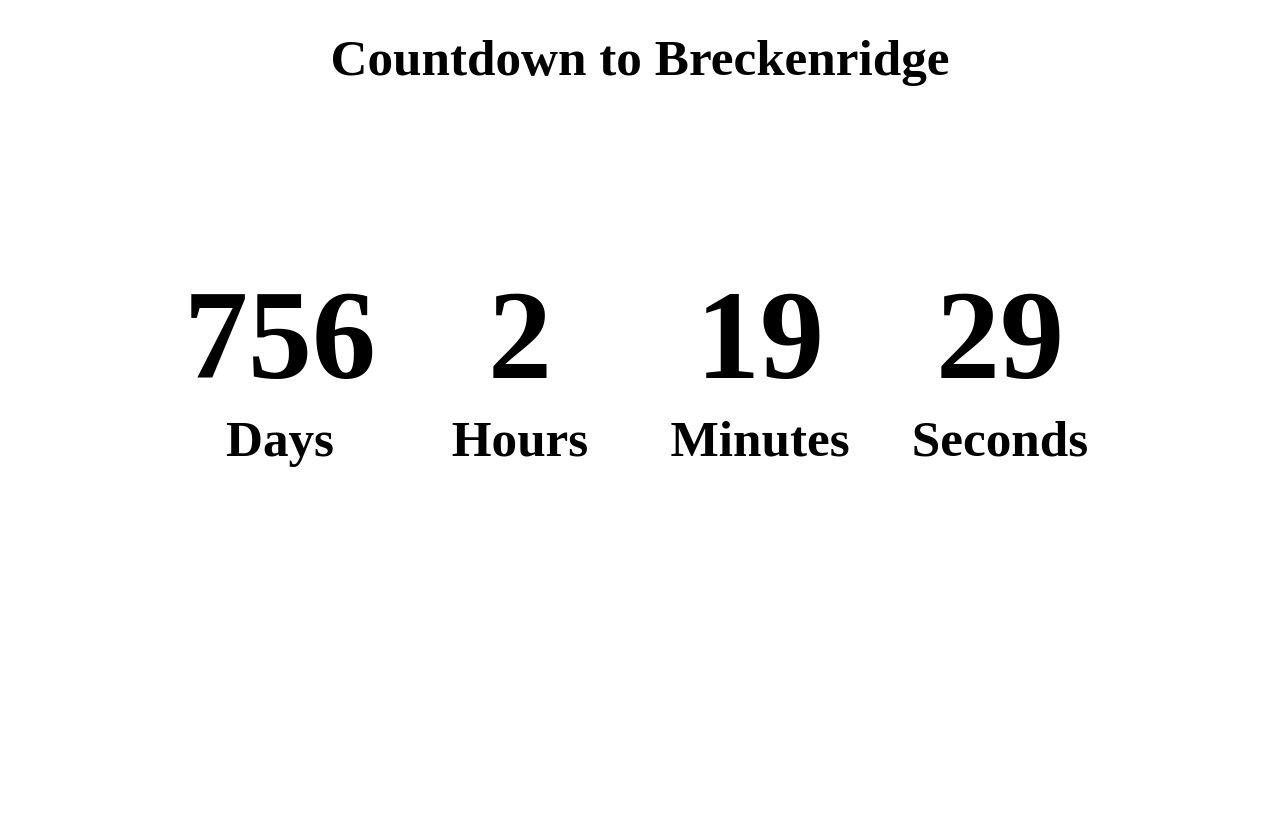
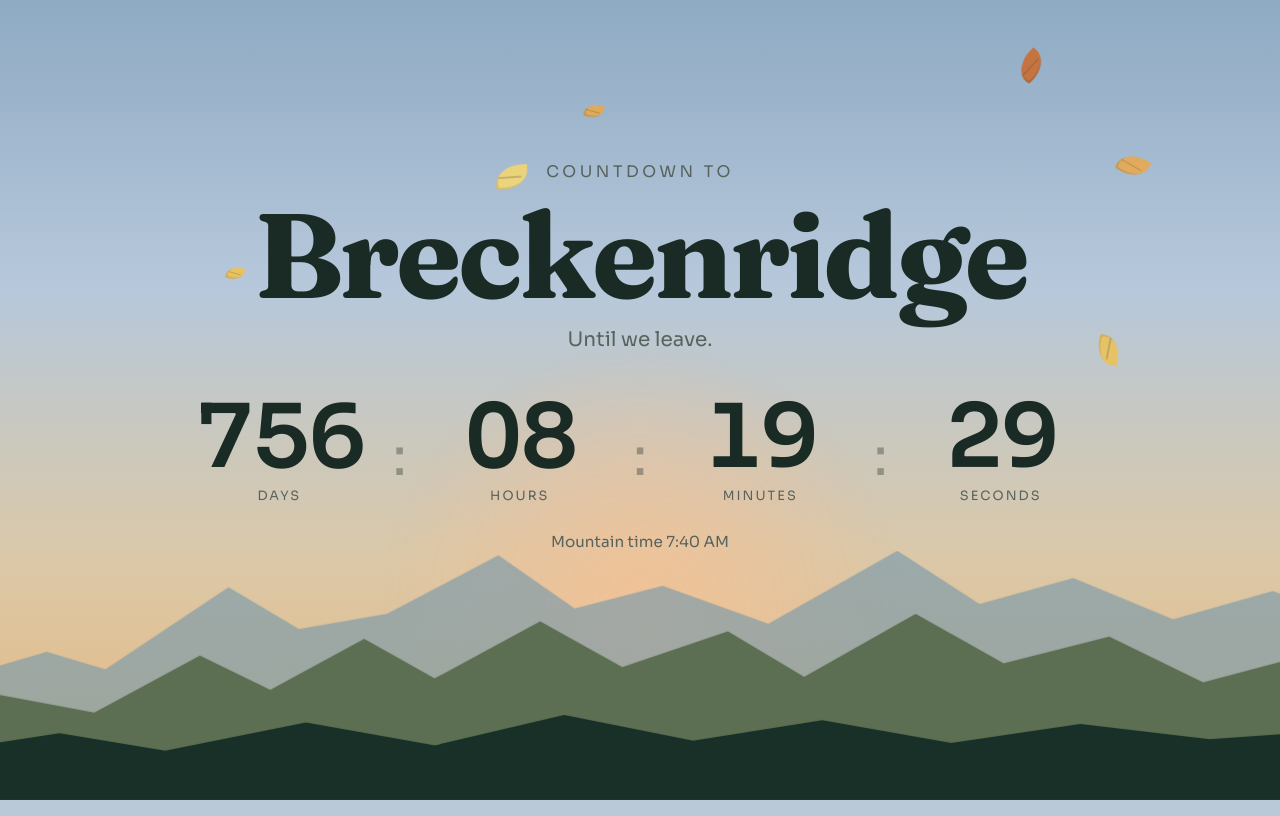
Before and after one commit to mykeld74/Countdown, a SvelteKit app: page / in a window 1280 px wide. Built offline with nearby package versions, Linux system fonts and the light colour scheme; no server answers.

Commit message:
update design

```diff
--- a/src/app.html
+++ b/src/app.html
@@ -4,6 +4,13 @@
 		<meta charset="utf-8" />
 		<link rel="icon" href="%sveltekit.assets%/favicon.png" />
 		<meta name="viewport" content="width=device-width, initial-scale=1" />
+		<meta name="description" content="Countdown to Breckenridge" />
+		<link rel="preconnect" href="https://fonts.googleapis.com" />
+		<link rel="preconnect" href="https://fonts.gstatic.com" crossorigin />
+		<link
+			href="https://fonts.googleapis.com/css2?family=Fraunces:opsz,wght@9..144,500;9..144,700&family=Sora:wght@400;500;600&display=swap"
+			rel="stylesheet"
+		/>
 		%sveltekit.head%
 	</head>
 	<body data-sveltekit-preload-data="hover">
--- a/src/routes/+page.svelte
+++ b/src/routes/+page.svelte
@@ -1,130 +1,600 @@
 <script>
-	// import '$lib/css/reset.css';
-	import 'open-props/style';
-	import 'open-props/normalize';
-	let timeLeft;
-	let daysLeft;
-	let hoursLeft;
-	let minutesLeft;
-	let secondsLeft;
+	import { onMount } from 'svelte';
 
-	const endTime = new Date('2026-10-14T16:00:00').getTime();
+	/** Oct 14 2026, 4pm Mountain Daylight Time */
+	const endTime = new Date('2026-10-14T16:00:00-06:00').getTime();
+	const breckLat = 39.4817;
+	const breckLon = -106.0384;
 
-	const countdown = () => {
-		timeLeft = Math.floor((endTime - Date.now()) / 1000);
-		daysLeft = Math.floor(timeLeft / (24 * 60 * 60));
-		hoursLeft = Math.floor((timeLeft / (60 * 60)) % 24);
-		minutesLeft = Math.floor((timeLeft / 60) % 60);
-		secondsLeft = timeLeft % 60;
+	const weatherLabels = /** @type {Record<number, string>} */ ({
+		0: 'Clear skies',
+		1: 'Mostly clear',
+		2: 'Partly cloudy',
+		3: 'Overcast',
+		45: 'Foggy',
+		48: 'Icy fog',
+		51: 'Light drizzle',
+		53: 'Drizzle',
+		55: 'Heavy drizzle',
+		61: 'Light rain',
+		63: 'Rain',
+		65: 'Heavy rain',
+		71: 'Light snow',
+		73: 'Snow',
+		75: 'Heavy snow',
+		77: 'Snow grains',
+		80: 'Light showers',
+		81: 'Showers',
+		82: 'Heavy showers',
+		85: 'Snow showers',
+		86: 'Heavy snow showers',
+		95: 'Thunderstorm',
+		96: 'Thunder + hail',
+		99: 'Heavy hail'
+	});
 
-		if (timeLeft <= 0) {
-			clearInterval(countdownInterval);
-			timeLeft = 0;
+	const getParts = () => {
+		const remaining = Math.floor((endTime - Date.now()) / 1000);
+		if (remaining <= 0) {
+			return { arrived: true, daysLeft: 0, hoursLeft: 0, minutesLeft: 0, secondsLeft: 0 };
+		}
+		return {
+			arrived: false,
+			daysLeft: Math.floor(remaining / 86400),
+			hoursLeft: Math.floor((remaining / 3600) % 24),
+			minutesLeft: Math.floor((remaining / 60) % 60),
+			secondsLeft: remaining % 60
+		};
+	};
+
+	let parts = $state({
+		arrived: false,
+		daysLeft: 0,
+		hoursLeft: 0,
+		minutesLeft: 0,
+		secondsLeft: 0
+	});
+	let ready = $state(false);
+	let mountainTime = $state('');
+	let tempF = $state(/** @type {number | null} */ (null));
+	let conditionLabel = $state('');
+
+	const pad = (n) => String(n).padStart(2, '0');
+
+	const tick = () => {
+		parts = getParts();
+	};
+
+	const updateMountainClock = () => {
+		mountainTime = new Intl.DateTimeFormat('en-US', {
+			timeZone: 'America/Denver',
+			hour: 'numeric',
+			minute: '2-digit',
+			hour12: true
+		}).format(new Date());
+	};
+
+	const fetchConditions = async () => {
+		try {
+			const url = new URL('https://api.open-meteo.com/v1/forecast');
+			url.searchParams.set('latitude', String(breckLat));
+			url.searchParams.set('longitude', String(breckLon));
+			url.searchParams.set('current', 'temperature_2m,weather_code');
+			url.searchParams.set('temperature_unit', 'fahrenheit');
+			url.searchParams.set('timezone', 'America/Denver');
+
+			const res = await fetch(url);
+			if (!res.ok) return;
+			const data = await res.json();
+			tempF = Math.round(data.current.temperature_2m);
+			conditionLabel = weatherLabels[data.current.weather_code] ?? 'Mountain weather';
+		} catch {
+			/* keep last known / empty */
 		}
 	};
 
-	const countdownInterval = setInterval(countdown, 100);
+	const leafCount = $derived(
+		!ready
+			? 8
+			: parts.arrived
+				? 28
+				: parts.daysLeft <= 3
+					? 22
+					: parts.daysLeft <= 14
+						? 16
+						: parts.daysLeft <= 30
+							? 11
+							: 7
+	);
+
+	const leaves = $derived.by(() => {
+		const palette = ['#f0c14b', '#e8a84a', '#d4843a', '#f5d76e', '#c96b2d'];
+		return Array.from({ length: leafCount }, (_, id) => {
+			const rand = (n) => {
+				const x = Math.sin(id * 9973 + leafCount * 13 + n * 17) * 10000;
+				return x - Math.floor(x);
+			};
+			return {
+				id,
+				left: rand(1) * 100,
+				delay: rand(2) * -20,
+				duration: 11 + rand(3) * 16,
+				size: 10 + rand(4) * 16,
+				drift: -40 + rand(5) * 80,
+				spin: 120 + rand(6) * 280,
+				tone: palette[Math.floor(rand(7) * palette.length)],
+				sway: 8 + rand(8) * 18
+			};
+		});
+	});
+
+	onMount(() => {
+		tick();
+		ready = true;
+		updateMountainClock();
+		fetchConditions();
+
+		const countdownId = setInterval(tick, 250);
+		const clockId = setInterval(updateMountainClock, 15_000);
+		const weatherId = setInterval(fetchConditions, 15 * 60_000);
+
+		return () => {
+			clearInterval(countdownId);
+			clearInterval(clockId);
+			clearInterval(weatherId);
+		};
+	});
 </script>
 
-<div class="countdown-container">
-	<div class="title-container"><h1 class="countdown-title">Countdown to Breckenridge</h1></div>
-	{#if timeLeft > 0}
-		<div class="countdown">
-			<div class={daysLeft === 0 ? 'countdown-item zero' : 'countdown-item'}>
-				<p class="countdown-number">{daysLeft}</p>
-				<p class="countdown-text">Days</p>
+<svelte:head>
+	<title>Breckenridge</title>
+</svelte:head>
+
+<main class="scene" class:arrived={parts.arrived}>
+	<div class="sky" aria-hidden="true"></div>
+	<div class="sunGlow" aria-hidden="true"></div>
+
+	<div class="aspens" aria-hidden="true">
+		{#each leaves as leaf (leaf.id)}
+			<span
+				class="leaf"
+				style="
+					--left: {leaf.left}%;
+					--delay: {leaf.delay}s;
+					--duration: {leaf.duration}s;
+					--size: {leaf.size}px;
+					--drift: {leaf.drift}px;
+					--spin: {leaf.spin}deg;
+					--tone: {leaf.tone};
+					--sway: {leaf.sway}px;
+				"
+			></span>
+		{/each}
 	</div>
-			<div class={daysLeft === 0 && hoursLeft === 0 ? 'countdown-item  zero' : 'countdown-item'}>
-				<p class="countdown-number">{hoursLeft}</p>
-				<p class="countdown-text">Hours</p>
+
+	<svg class="ridges" viewBox="0 0 1200 400" preserveAspectRatio="none" aria-hidden="true">
+		<!-- distant: sparse, taller massifs -->
+		<path
+			class="ridge far"
+			d="M0 400 L0 248
+			   L95 205 L145 228 L250 120 L310 175 L385 155
+			   L480 78 L545 148 L620 118 L710 168
+			   L820 72 L890 142 L970 108 L1055 162
+			   L1140 125 L1200 158 L1200 400 Z"
+		/>
+		<!-- middle: denser, offset rhythm -->
+		<path
+			class="ridge mid"
+			d="M0 400 L0 292
+			   L60 262 L140 285 L230 210 L290 255 L370 188
+			   L430 240 L520 165 L590 225 L680 178
+			   L745 238 L840 155 L915 220 L1005 185
+			   L1085 245 L1200 198 L1200 400 Z"
+		/>
+		<!-- near: low rolling foothills -->
+		<path
+			class="ridge near"
+			d="M0 400 L0 338
+			   L110 312 L200 335 L320 298 L430 328
+			   L540 288 L650 322 L760 295 L870 325
+			   L980 300 L1090 320 L1200 308 L1200 400 Z"
+		/>
+	</svg>
+
+	<section class="content">
+		<p class="eyebrow">Countdown to</p>
+		<h1 class="brand">Breckenridge</h1>
+		<p class="lede">
+			{#if parts.arrived}
+				Aspens gold. High country ahead.
+			{:else}
+				Until we leave.
+			{/if}
+		</p>
+
+		{#if ready && !parts.arrived}
+			<div class="clock" aria-live="polite">
+				<div class="unit">
+					<span class="value">{parts.daysLeft}</span>
+					<span class="label">Days</span>
 				</div>
-			<div
-				class={daysLeft === 0 && hoursLeft === 0 && minutesLeft === 0
-					? 'countdown-item zero'
-					: 'countdown-item '}
-			>
-				<p class="countdown-number">{minutesLeft}</p>
-				<p class="countdown-text">Minutes</p>
+				<span class="sep" aria-hidden="true">:</span>
+				<div class="unit">
+					<span class="value">{pad(parts.hoursLeft)}</span>
+					<span class="label">Hours</span>
 				</div>
-			<div class="countdown-item">
-				<p class="countdown-number">{secondsLeft}</p>
-				<p class="countdown-text">Seconds</p>
+				<span class="sep" aria-hidden="true">:</span>
+				<div class="unit">
+					<span class="value">{pad(parts.minutesLeft)}</span>
+					<span class="label">Minutes</span>
+				</div>
+				<span class="sep" aria-hidden="true">:</span>
+				<div class="unit">
+					<span class="value">{pad(parts.secondsLeft)}</span>
+					<span class="label">Seconds</span>
 				</div>
 			</div>
+		{:else if ready && parts.arrived}
+			<p class="arrivedLine">We're Outta Here!</p>
 		{/if}
-	{#if timeLeft <= 0}
-		<div class="outtaHere">
-			<p class="countdown-number">We're Outta Here!</p>
-		</div>
+
+		{#if ready}
+			<p class="pulse">
+				<span>Mountain time {mountainTime || '—'}</span>
+				{#if tempF !== null}
+					<span class="dot" aria-hidden="true">·</span>
+					<span>{tempF}°F · {conditionLabel}</span>
 				{/if}
-</div>
+			</p>
+		{/if}
+	</section>
+</main>
 
 <style>
+	:global(html, body) {
+		margin: 0;
+		height: 100%;
+	}
+
 	:global(body) {
-		background-color: var(--surface-3);
+		font-family: 'Sora', sans-serif;
+		color: var(--ink);
+		background: #b9c9d8;
 	}
-	.countdown-container {
-		container-type: inline-size;
+
+	.scene {
+		--ink: #1a2a24;
+		--ink-soft: color-mix(in oklab, var(--ink) 70%, white);
+		--glow: #f0b27a;
+		--aspen: #e8b84a;
+
+		position: relative;
+		isolation: isolate;
+		overflow: hidden;
+		box-sizing: border-box;
+		min-height: 100vh;
+		min-height: 100dvh;
 		display: grid;
 		place-items: center;
-		min-height: 100vh;
-		grid-template-rows: fit-content(50px) 1fr;
+		padding: clamp(1.5rem, 4vw, 3rem);
 	}
-	.countdown {
+
+	.sky {
+		position: absolute;
+		inset: 0;
+		z-index: -3;
+		background:
+			radial-gradient(
+				ellipse 70% 42% at 50% 100%,
+				color-mix(in oklab, var(--aspen) 28%, transparent),
+				transparent 58%
+			),
+			radial-gradient(
+				ellipse 80% 50% at 50% 108%,
+				color-mix(in oklab, var(--glow) 50%, transparent),
+				transparent 55%
+			),
+			linear-gradient(180deg, #8eabc4 0%, #b7c9dc 36%, #dcc9a8 70%, #e8b87a 100%);
+		animation: skyBreathe 14s ease-in-out infinite alternate;
+	}
+
+	.sunGlow {
+		position: absolute;
+		left: 50%;
+		bottom: 18%;
+		z-index: -2;
+		width: min(70vw, 520px);
+		aspect-ratio: 1;
+		translate: -50% 40%;
+		border-radius: 50%;
+		background: radial-gradient(
+			circle,
+			color-mix(in oklab, var(--glow) 80%, white) 0%,
+			transparent 68%
+		);
+		filter: blur(8px);
+		opacity: 0.85;
+		animation: glowPulse 8s ease-in-out infinite alternate;
+	}
+
+	.aspens {
+		pointer-events: none;
+		position: absolute;
+		inset: 0;
+		z-index: 2;
+		overflow: hidden;
+	}
+
+	.leaf {
+		position: absolute;
+		top: -10%;
+		left: var(--left);
+		width: var(--size);
+		height: calc(var(--size) * 1.35);
+		background: var(--tone);
+		opacity: 0.82;
+		border-radius: 2% 80% 10% 80%;
+		box-shadow: inset -2px -2px 0 color-mix(in oklab, black 12%, transparent);
+		transform-origin: 50% 20%;
+		animation: tumble var(--duration) linear var(--delay) infinite;
+	}
+
+	.leaf::after {
+		content: '';
+		position: absolute;
+		inset: 18% 46% 8% 48%;
+		background: color-mix(in oklab, black 18%, transparent);
+		border-radius: 999px;
+	}
+
+	.ridges {
+		position: absolute;
+		left: -5%;
+		bottom: 0;
+		z-index: -1;
+		width: 110%;
+		height: clamp(200px, 38vh, 440px);
+		pointer-events: none;
+		overflow: hidden;
+	}
+
+	.ridge {
+		animation: ridgeDrift 22s ease-in-out infinite alternate;
+	}
+
+	.ridge.far {
+		fill: #7a9aab;
+		opacity: 0.65;
+		animation-duration: 30s;
+	}
+
+	.ridge.mid {
+		fill: color-mix(in oklab, #3d5f4f 82%, var(--aspen));
+		animation-duration: 22s;
+		animation-delay: -5s;
+	}
+
+	.ridge.near {
+		fill: #183028;
+		animation-duration: 16s;
+		animation-delay: -2s;
+	}
+
+	.content {
+		position: relative;
+		z-index: 1;
+		width: min(100%, 920px);
+		text-align: center;
+		margin-block-end: clamp(3rem, 12vh, 8rem);
+	}
+
+	.eyebrow {
+		margin: 0;
+		font-size: clamp(0.85rem, 1.6vw, 1rem);
+		letter-spacing: 0.22em;
+		text-transform: uppercase;
+		color: var(--ink-soft);
+		animation: riseIn 900ms ease both;
+	}
+
+	.brand {
+		margin: 0.15em 0 0;
+		font-family: 'Fraunces', serif;
+		font-optical-sizing: auto;
+		font-weight: 700;
+		font-size: clamp(3.2rem, 12vw, 7.5rem);
+		line-height: 0.92;
+		letter-spacing: -0.03em;
+		color: var(--ink);
+		text-wrap: balance;
+		animation: riseIn 1100ms ease both;
+	}
+
+	.lede {
+		margin: 0.9rem auto 0;
+		max-width: 28ch;
+		font-size: clamp(1rem, 2.2vw, 1.25rem);
+		line-height: 1.45;
+		color: var(--ink-soft);
+		animation: riseIn 1300ms ease both;
+	}
+
+	.clock {
 		display: grid;
-		grid-template-columns: repeat(4, 1fr);
-		gap: 1rem;
-		margin-block-start: -10em;
-		@container (max-width: 600px) {
-			grid-template-columns: 1fr 1fr;
-			gap: 3rem;
+		grid-template-columns: 1fr auto 1fr auto 1fr auto 1fr;
+		align-items: end;
+		gap: clamp(0.35rem, 1.5vw, 0.85rem);
+		margin-block-start: clamp(1.75rem, 5vh, 2.75rem);
+		animation: riseIn 1500ms ease both;
 	}
-	}
-	.countdown-item {
+
+	.unit {
 		display: flex;
 		flex-direction: column;
 		align-items: center;
+		gap: 0.35rem;
+		min-width: 0;
+	}
+
+	.value {
+		font-variant-numeric: tabular-nums;
+		font-weight: 600;
+		font-size: clamp(2.4rem, 9vw, 5.5rem);
+		line-height: 1;
+		letter-spacing: -0.04em;
+		color: var(--ink);
+	}
+
+	.label {
+		font-size: clamp(0.65rem, 1.4vw, 0.8rem);
+		letter-spacing: 0.16em;
+		text-transform: uppercase;
+		color: var(--ink-soft);
+	}
+
+	.sep {
+		font-size: clamp(1.8rem, 6vw, 3.5rem);
+		line-height: 1;
+		color: color-mix(in oklab, var(--ink) 35%, transparent);
+		transform: translateY(-0.35em);
+	}
+
+	.arrivedLine {
+		margin: clamp(1.75rem, 5vh, 2.75rem) 0 0;
+		font-family: 'Fraunces', serif;
+		font-size: clamp(2rem, 6vw, 3.5rem);
+		font-weight: 700;
+		letter-spacing: -0.02em;
+		animation: riseIn 700ms ease both;
+	}
+
+	.pulse {
+		display: flex;
+		flex-wrap: wrap;
 		justify-content: center;
-		background-color: var(--surface-2);
-		padding: 1rem;
-		border-radius: 0.5rem;
-		box-shadow: var(--shadow-5);
-		&.zero {
-			color: oklch(38.5% 0.0874 21.23);
-			opacity: 0.5;
-			scale: 0.95;
+		gap: 0.35rem 0.55rem;
+		margin: clamp(1.4rem, 3.5vh, 2rem) 0 0;
+		font-size: clamp(0.8rem, 1.7vw, 0.95rem);
+		color: var(--ink-soft);
+		animation: riseIn 1700ms ease both;
+	}
+
+	.dot {
+		opacity: 0.55;
+	}
+
+	.arrived .sunGlow {
+		opacity: 1;
+		animation-duration: 4s;
+	}
+
+	.arrived .sky {
+		filter: saturate(1.08) brightness(1.04);
+	}
+
+	@keyframes skyBreathe {
+		from {
+			filter: saturate(0.95) brightness(0.98);
+		}
+		to {
+			filter: saturate(1.08) brightness(1.04);
 		}
 	}
-	.countdown-number {
-		font-size: clamp(3rem, 10vw, 10rem);
-		font-weight: bold;
-		margin-block: 0;
+
+	@keyframes glowPulse {
+		from {
+			opacity: 0.7;
+			scale: 0.96;
 		}
-	.countdown-text {
-		font-size: clamp(1.5rem, 4vw, 4rem);
-		font-weight: bold;
-		margin-block: 0 0.5em;
+		to {
+			opacity: 0.95;
+			scale: 1.05;
 		}
-	.countdown-title {
-		font-size: clamp(2rem, 4vw, 4rem);
-		font-weight: bold;
-		margin-block: 0;
-		padding-block: 20px 20px;
-		text-align: center;
 	}
-	.title-container {
-		display: flex;
-		width: 100%;
-		border-block-end: 1px solid var(--surface-4);
-		background: var(--surface-1);
-		align-items: center;
-		justify-content: center;
+
+	@keyframes tumble {
+		from {
+			transform: translate3d(0, -10vh, 0) rotate(0deg);
+			opacity: 0;
 		}
-	.outtaHere {
-		display: flex;
-		flex-direction: column;
-		align-items: center;
-		justify-content: center;
-		margin-block-start: -12em;
+		8% {
+			opacity: 0.9;
+		}
+		50% {
+			transform: translate3d(calc(var(--drift) * 0.55), 50vh, 0) rotate(calc(var(--spin) * 0.5))
+				translateX(var(--sway));
+			opacity: 0.85;
+		}
+		to {
+			transform: translate3d(var(--drift), 110vh, 0) rotate(var(--spin));
+			opacity: 0.2;
+		}
+	}
+
+	@keyframes ridgeDrift {
+		from {
+			transform: translateX(0);
+		}
+		to {
+			transform: translateX(-1%);
+		}
+	}
+
+	@keyframes riseIn {
+		from {
+			opacity: 0;
+			transform: translateY(14px);
+		}
+		to {
+			opacity: 1;
+			transform: translateY(0);
+		}
+	}
+
+	@media (min-width: 641px) {
+		:global(html),
+		:global(body) {
+			overflow: hidden;
+		}
+
+		.scene {
+			height: 100dvh;
+			min-height: 100dvh;
+			max-height: 100dvh;
+		}
+
+		.content {
+			margin-block-end: clamp(3rem, 11vh, 7rem);
+		}
+	}
+
+	@media (max-width: 640px) {
+		.clock {
+			grid-template-columns: 1fr 1fr;
+			gap: 1.25rem 1.5rem;
+		}
+
+		.sep {
+			display: none;
+		}
+
+		.content {
+			margin-block-end: clamp(5rem, 18vh, 8rem);
+		}
+	}
+
+	@media (prefers-reduced-motion: reduce) {
+		.sky,
+		.sunGlow,
+		.leaf,
+		.ridge,
+		.eyebrow,
+		.brand,
+		.lede,
+		.clock,
+		.arrivedLine,
+		.pulse {
+			animation: none;
+		}
 	}
 </style>
```
Lines whose indentation alone changed are shown as unchanged.
